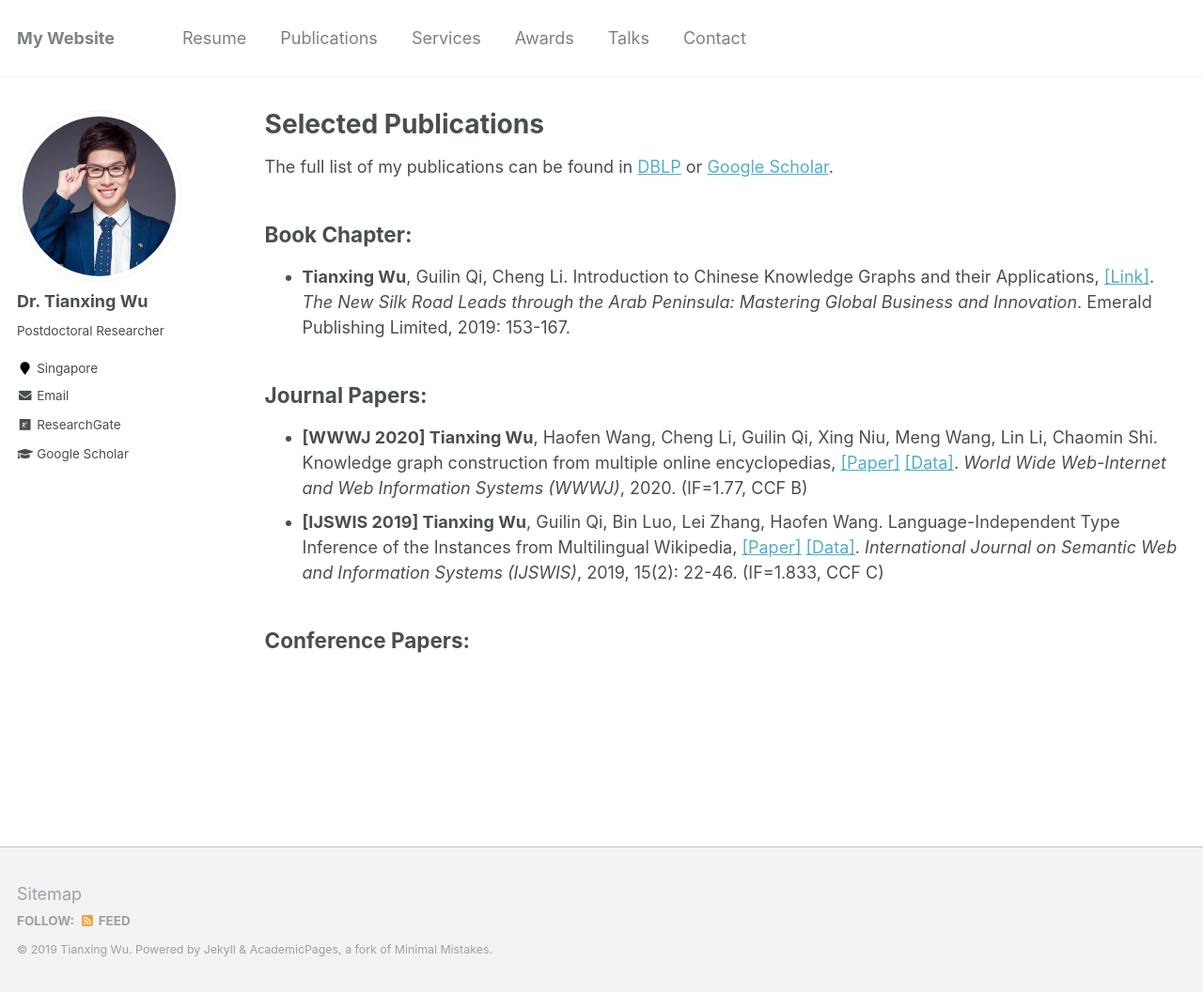
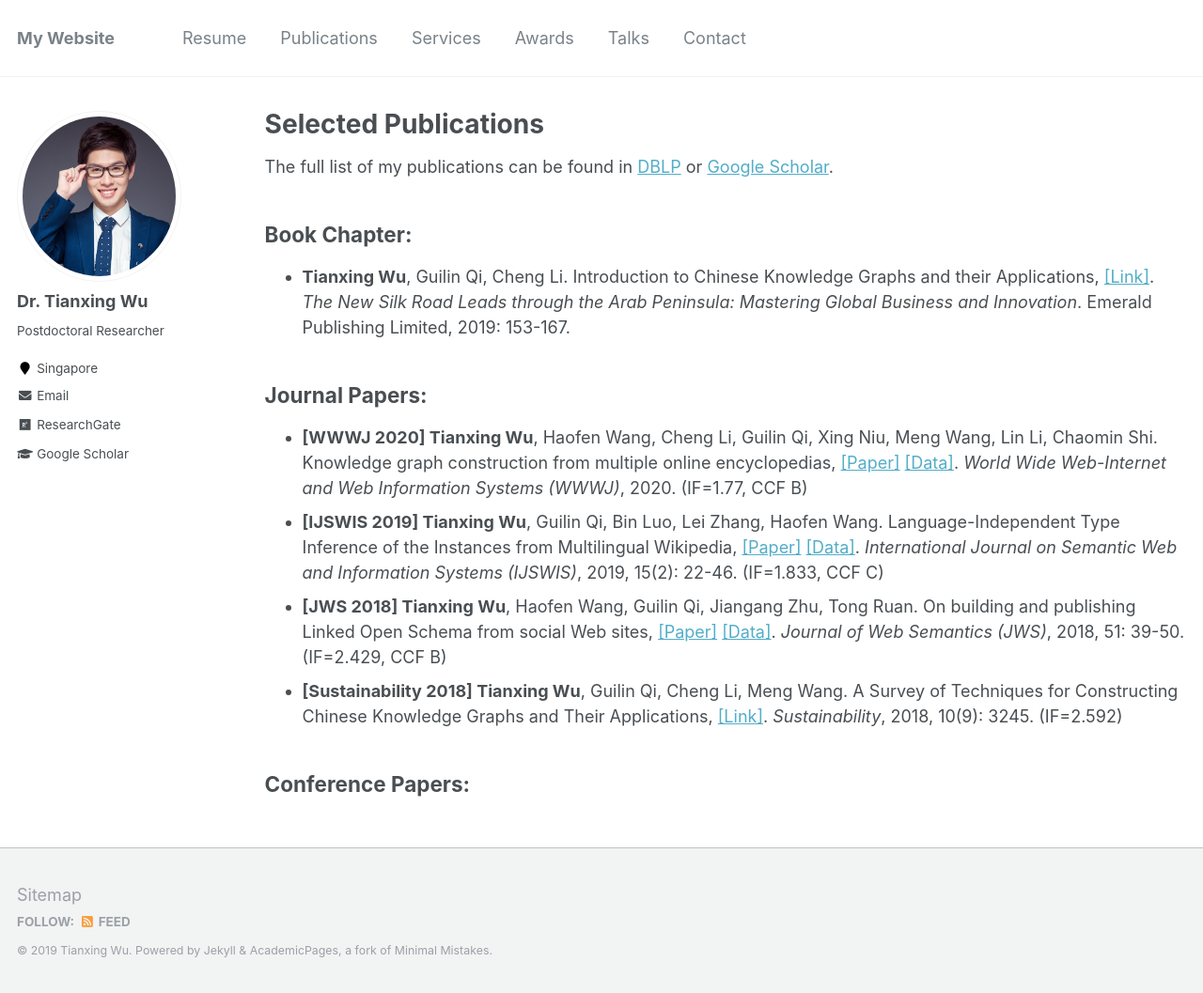
Before and after one commit to tianxing-wu/tianxing-wu.github.io, a Jekyll site: the page built from _pages/selected_publications.md, in a window 1280 px wide and 1057 px high. Shown: the whole window at 94% size. Built offline with Jekyll 4.4.1, drawn with Linux system fonts in a browser that asks for light colours.

Commit message:
site update

```diff
--- a/_pages/selected_publications.md
+++ b/_pages/selected_publications.md
@@ -11,5 +11,7 @@ The full list of my publications can be found in [DBLP](https://dblp.uni-trier.d
 ## Journal Papers:
 * **[WWWJ 2020] Tianxing Wu**, Haofen Wang, Cheng Li, Guilin Qi, Xing Niu, Meng Wang, Lin Li, Chaomin Shi. Knowledge graph construction from multiple online encyclopedias, [[Paper]](https://tianxing-wu.github.io/files/paper/WWWJ2020.pdf) [[Data]](http://zhishi.me). <i>World Wide Web-Internet and Web Information Systems (WWWJ)</i>, 2020. (IF=1.77, CCF B)
 * **[IJSWIS 2019] Tianxing Wu**, Guilin Qi, Bin Luo, Lei Zhang, Haofen Wang. Language-Independent Type Inference of the Instances from Multilingual Wikipedia, [[Paper]](https://tianxing-wu.github.io/files/paper/IJSWIS2019.pdf) [[Data]](http://www.multype.org). <i>International Journal on Semantic Web and Information Systems (IJSWIS)</i>, 2019, 15(2): 22-46. (IF=1.833, CCF C)
+* **[JWS 2018] Tianxing Wu**, Haofen Wang, Guilin Qi, Jiangang Zhu, Tong Ruan. On building and publishing Linked Open Schema from social Web sites, [[Paper]](https://tianxing-wu.github.io/files/paper/JWSS2018.pdf) [[Data]](http://los.linkingopenschema.info). <i>Journal of Web Semantics (JWS)</i>, 2018, 51: 39-50. (IF=2.429, CCF B)
+* **[Sustainability 2018] Tianxing Wu**, Guilin Qi, Cheng Li, Meng Wang. A Survey of Techniques for Constructing Chinese Knowledge Graphs and Their Applications, [[Link]](https://www.mdpi.com/2071-1050/10/9/3245). <i>Sustainability</i>, 2018, 10(9): 3245. (IF=2.592)
 
 ## Conference Papers:
```
Also changed, not shown: 2 other files.
